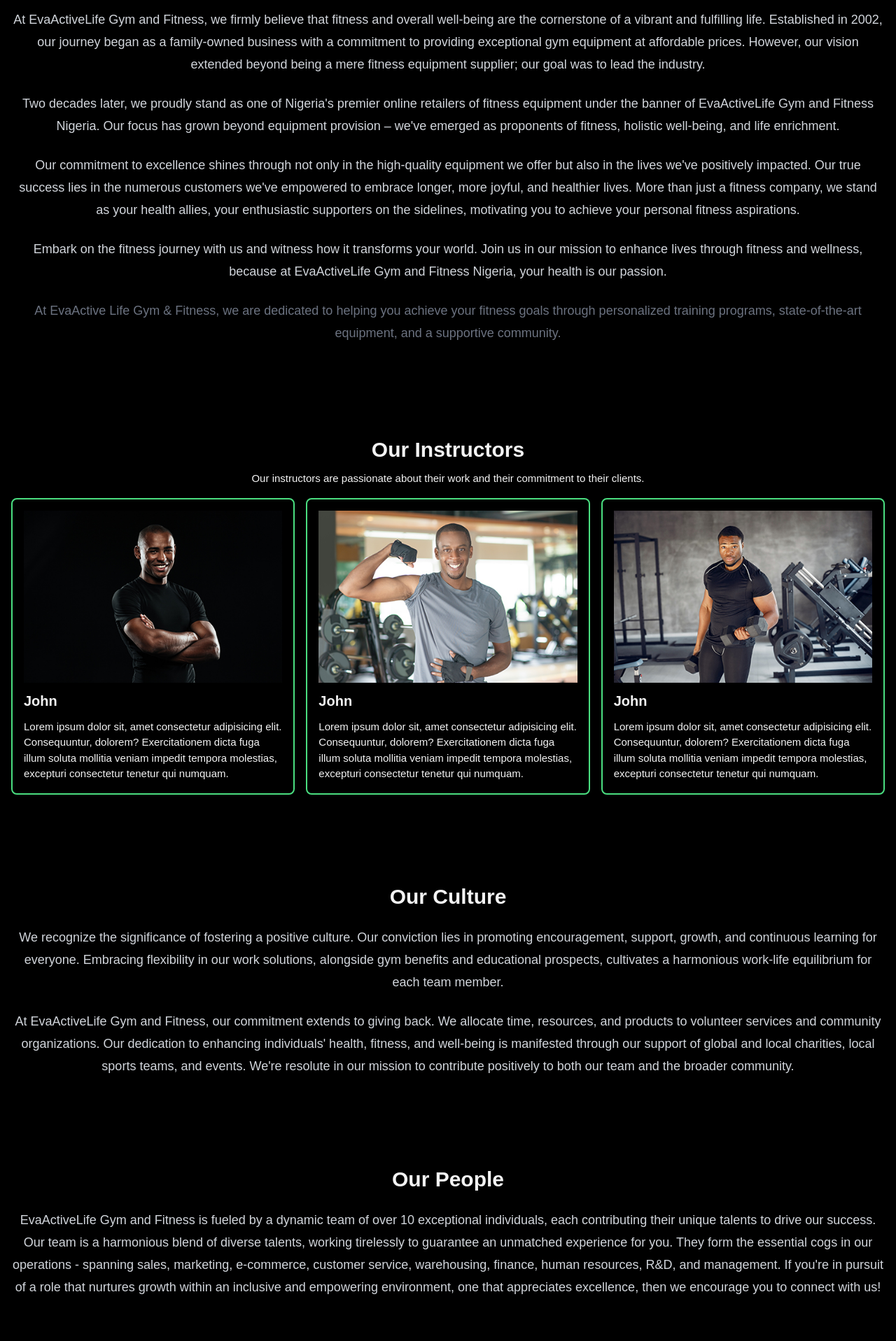
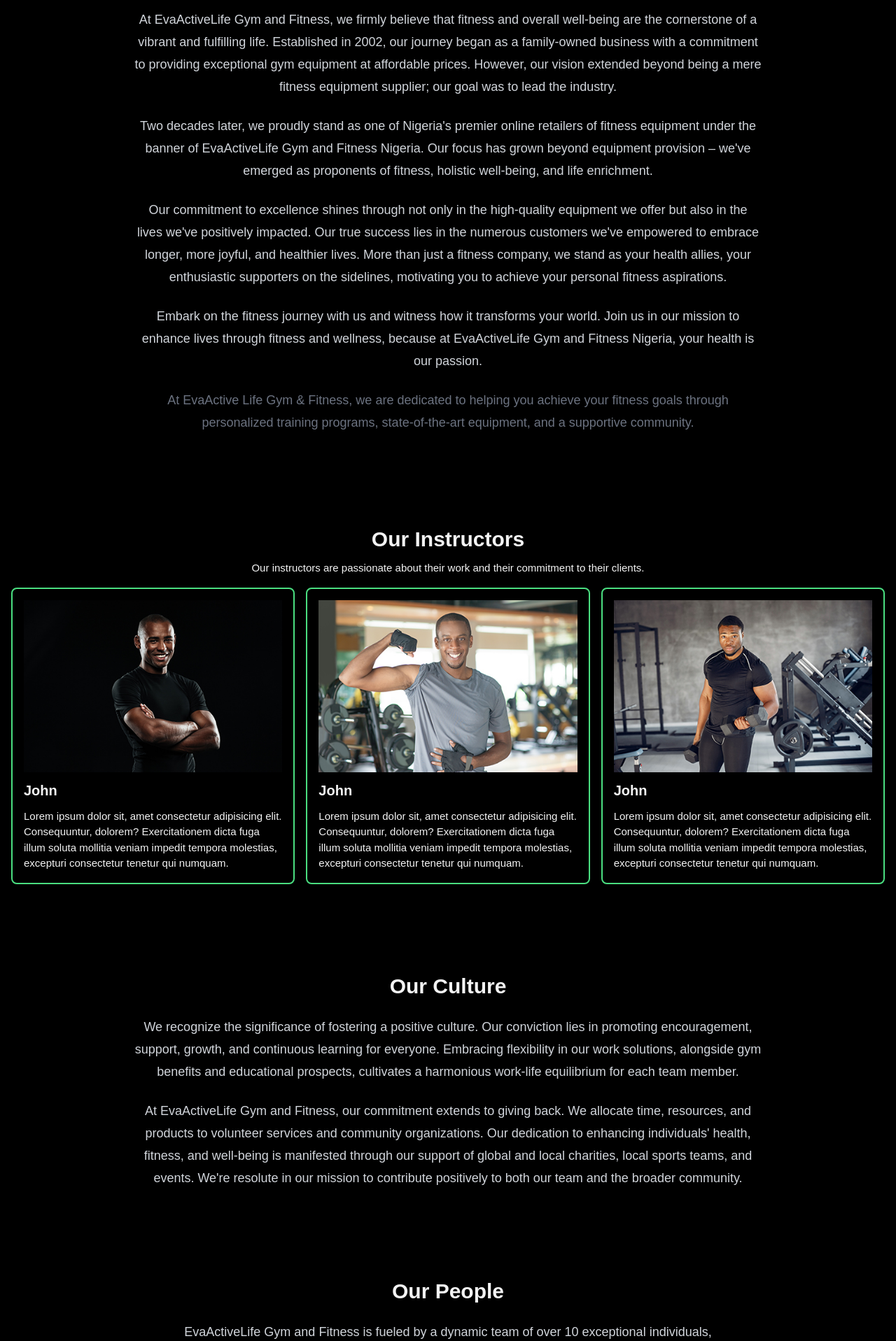
Before and after one commit to paulynson/evaactivelife_gym_and_fitness, a React (Vite) app: page /about in a window 1280 px wide. Shown: the part 880-2797 px from the top of the page at 70% size. Built offline with nearby package versions, Linux system fonts and the light colour scheme; the HTML template or start-up script is replaced by a standard one.

Commit message:
Added videos to the nav bar

```diff
--- a/src/components/homepage_components/MainSection.jsx
+++ b/src/components/homepage_components/MainSection.jsx
@@ -1,5 +1,5 @@
 import React from "react";
-import side from "../../assets/side.jpg";
+// import side from "../../assets/side.jpg";
 import gymTime from "../../assets/we.jpg";
 // import gym_one from "../../assets/gym_one.jpg";
 // import gym_two from "../../assets/gym_two.png";
@@ -13,7 +13,7 @@ import { Link } from "react-router-dom";
 const MainSection = () => {
   return (
     <>
-      <section className="grid grid-cols-12 lg:gap-8 gap-4 lg:py-32 py-8 border-t-2 border-b-2 border-slate-800">
+      <section className="grid grid-cols-12 lg:gap-8 gap-4 lg:py-32 py-8 border-t-2 border-b-2 border-slate-800  items-center">
         <div className="flex lg:col-span-6 col-span-12 justify-end items-center lg:order-1 order-last">
           <img
             src={gymTime}
@@ -21,7 +21,7 @@ const MainSection = () => {
             className="w-full h-full rounded-lg lg:block hidden"
           />
         </div>
-        <article className="space-y-6 lg:col-span-6 col-span-12 lg:order-last order-1 lg:px-12 px-2">
+        <article className="space-y-6 lg:col-span-6 col-span-12 lg:order-last order-1 lg:px-12 px-2 ">
           <h3 className="text-3xl font-bold">
             Prepare yourself to achieve your fitness objectives.
           </h3>
@@ -34,16 +34,15 @@ const MainSection = () => {
             />
           </div>
           <p className="leading-8">
-            Lorem ipsum dolor sit amet, consectetur adipisicing elit. Amet
-            tempore, necessitatibus blanditiis ea aspernatur libero illo nihil
-            adipisci. Veniam explicabo eaque, asperiores ducimus quibusdam, eius
-            iure officia doloremque hic sunt exercitationem.
+            EvaActiveLife Gym and Fitness Nigeria, established in 2002, is more
+            than a fitness equipment retailer; we&apos;re your dedicated
+            partners in embracing a healthier, more vibrant life.
           </p>
           <p className="leading-8">
-            Lorem ipsum dolor sit amet, consectetur adipisicing elit. Amet
-            tempore, necessitatibus blanditiis ea aspernatur libero illo nihil
-            adipisci. Veniam explicabo eaque, asperiores ducimus quibusdam, eius
-            iure officia doloremque hic sunt exercitationem.
+            We provide top-quality equipment and unwavering support to empower
+            you on your fitness journey. Join us in our mission to enhance lives
+            through fitness and wellness, because at EvaActiveLife, your health
+            is our passion.
           </p>
           <div className="my-6">
             <Link
--- a/src/components/homepage_components/MainSectionData.js
+++ b/src/components/homepage_components/MainSectionData.js
@@ -7,25 +7,25 @@ const mainSectionData = [
     id: 1,
     avater: CgGym,
     title: "Strength",
-    text: "Lorem ipsum dolor sit amet, consectetur adipisicing elit. Amet tempore, necessitatibus blanditiis ea aspernatur libero illo nihil adipisci. Veniam explicabo eaque, asperiores ducimus quibusdam, eiusiure officia doloremque hic sunt exercitationem.",
+    text: "Strength is our essence. We offer top-quality fitness equipment and unwavering support to empower you on your journey to a healthier and more vibrant life. Our commitment shines through in the lives we've positively impacted. Join us in embracing strength and wellness because your health is our passion.",
   },
   {
     id: 2,
     avater: BiRun,
     title: "Tread Mill Running",
-    text: "Lorem ipsum dolor sit amet, consectetur adipisicing elit. Amet tempore, necessitatibus blanditiis ea aspernatur libero illo nihil adipisci. Veniam explicabo eaque, asperiores ducimus quibusdam, eiusiure officia doloremque hic sunt exercitationem.",
+    text: "Treadmill running embodies our dedication to fitness. We provide top-quality treadmills and unwavering support to help you achieve a healthier and more vibrant life. Our commitment shines through in the lives we've positively impacted through treadmill running.",
   },
   {
     id: 3,
     avater: GiWeightLiftingUp,
     title: "Weight Lifting",
-    text: "Lorem ipsum dolor sit amet, consectetur adipisicing elit. Amet tempore, necessitatibus blanditiis ea aspernatur libero illo nihil adipisci. Veniam explicabo eaque, asperiores ducimus quibusdam, eiusiure officia doloremque hic sunt exercitationem.",
+    text: "Weight lifting reflects our dedication to strength and wellness. We offer top-quality weight lifting equipment and unwavering support to help you achieve a healthier and more vibrant life. Our commitment shines through in the lives we've positively impacted through weight lifting.",
   },
   {
     id: 4,
     avater: GiJumpingRope,
     title: "Skipping",
-    text: "Lorem ipsum dolor sit amet, consectetur adipisicing elit. Amet tempore, necessitatibus blanditiis ea aspernatur libero illo nihil adipisci. Veniam explicabo eaque, asperiores ducimus quibusdam, eiusiure officia doloremque hic sunt exercitationem.",
+    text: "Skipping, a versatile form of exercise, enhances cardiovascular health, aids in weight management, builds muscle strength, improves coordination, increases bone density, reduces stress, and offers convenience, making it a fun and accessible fitness choice. For better respiratory function and more challenging workouts, weighted skipping ropes are available.",
   },
 ];
 
--- a/src/components/layouts/Header.jsx
+++ b/src/components/layouts/Header.jsx
@@ -73,6 +73,17 @@ const Header = () => {
                 Membership
               </NavLink>
               <NavLink
+                to="/videos"
+                className={({ isActive }) =>
+                  isActive
+                    ? "text-green-500 font-bold"
+                    : "text-slate-800 hover:text-green-500"
+                }
+              >
+                {" "}
+                Gym Videos
+              </NavLink>
+              <NavLink
                 to="/shop"
                 className={({ isActive }) =>
                   isActive
--- a/src/features/MobileView.jsx
+++ b/src/features/MobileView.jsx
@@ -57,6 +57,18 @@ const MobileView = ({ navbar, setNavbar }) => {
             Membership
           </NavLink>
           <NavLink
+            to="/videos"
+            className={({ isActive }) =>
+              isActive
+                ? "text-green-500 font-bold text-3xl"
+                : "text-white hover:text-green-500 text-xl"
+            }
+            onClick={() => setNavbar(!navbar)}
+          >
+            {" "}
+            Gym Videos
+          </NavLink>
+          <NavLink
             to="/shop"
             className={({ isActive }) =>
               isActive
--- a/src/features/pages/about/About.jsx
+++ b/src/features/pages/about/About.jsx
@@ -21,10 +21,10 @@ const About = () => {
       <PagesHeros src={about_hero} title="About Us" alt="About Gym" />
 
       {/* our story */}
-      <article className="space-y-6 py-16 text-[18px]">
+      <article className="space-y-6 py-16 text-[18px]  flex flex-col items-center">
         <h3 className="text-3xl font-bold text-center">Our Story</h3>
 
-        <p className=" text-center text-gray-300 leading-8">
+        <p className=" text-center text-gray-300 leading-8 max-w-4xl">
           At EvaActiveLife Gym and Fitness, we firmly believe that fitness and
           overall well-being are the cornerstone of a vibrant and fulfilling
           life. Established in 2002, our journey began as a family-owned
@@ -32,14 +32,14 @@ const About = () => {
           affordable prices. However, our vision extended beyond being a mere
           fitness equipment supplier; our goal was to lead the industry.
         </p>
-        <p className=" text-center text-gray-300 leading-8">
+        <p className=" text-center text-gray-300 leading-8 max-w-4xl">
           Two decades later, we proudly stand as one of Nigeria&apos;s premier
           online retailers of fitness equipment under the banner of
           EvaActiveLife Gym and Fitness Nigeria. Our focus has grown beyond
           equipment provision – we&apos;ve emerged as proponents of fitness,
           holistic well-being, and life enrichment.
         </p>
-        <p className=" text-center text-gray-300 leading-8">
+        <p className=" text-center text-gray-300 leading-8 max-w-4xl">
           Our commitment to excellence shines through not only in the
           high-quality equipment we offer but also in the lives we&apos;ve
           positively impacted. Our true success lies in the numerous customers
@@ -48,13 +48,13 @@ const About = () => {
           allies, your enthusiastic supporters on the sidelines, motivating you
           to achieve your personal fitness aspirations.
         </p>
-        <p className=" text-center text-gray-300 leading-8">
+        <p className=" text-center text-gray-300 leading-8 max-w-4xl">
           Embark on the fitness journey with us and witness how it transforms
           your world. Join us in our mission to enhance lives through fitness
           and wellness, because at EvaActiveLife Gym and Fitness Nigeria, your
           health is our passion.
         </p>
-        <p className=" text-center text-gray-500 leading-8">
+        <p className=" text-center text-gray-500 leading-8 max-w-4xl">
           At EvaActive Life Gym & Fitness, we are dedicated to helping you
           achieve your fitness goals through personalized training programs,
           state-of-the-art equipment, and a supportive community.
@@ -118,17 +118,17 @@ const About = () => {
 
       {/* Our Culture */}
       <section>
-        <article className="space-y-6 py-16 text-[18px]">
+        <article className="space-y-6 py-16 text-[18px] flex flex-col items-center text-center">
           <h3 className="text-3xl font-bold text-center">Our Culture</h3>
 
-          <p className=" text-center text-gray-300 leading-8">
+          <p className=" text-center text-gray-300 leading-8 max-w-4xl">
             We recognize the significance of fostering a positive culture. Our
             conviction lies in promoting encouragement, support, growth, and
             continuous learning for everyone. Embracing flexibility in our work
             solutions, alongside gym benefits and educational prospects,
             cultivates a harmonious work-life equilibrium for each team member.
           </p>
-          <p className=" text-center text-gray-300 leading-8">
+          <p className=" text-center text-gray-300 leading-8 max-w-4xl">
             At EvaActiveLife Gym and Fitness, our commitment extends to giving
             back. We allocate time, resources, and products to volunteer
             services and community organizations. Our dedication to enhancing
@@ -146,10 +146,12 @@ const About = () => {
 
       {/* Our People */}
       <section>
-        <article className="space-y-6 py-16 text-[18px]">
-          <h3 className="text-3xl font-bold text-center">Our People</h3>
+        <article className="space-y-6 py-16 text-[18px] flex flex-col items-center text-center">
+          <h3 className="text-3xl font-bold text-center max-w-3xl">
+            Our People
+          </h3>
 
-          <p className=" text-center text-gray-300 leading-8">
+          <p className=" text-center text-gray-300 leading-8 max-w-3xl">
             EvaActiveLife Gym and Fitness is fueled by a dynamic team of over 10
             exceptional individuals, each contributing their unique talents to
             drive our success. Our team is a harmonious blend of diverse
```
